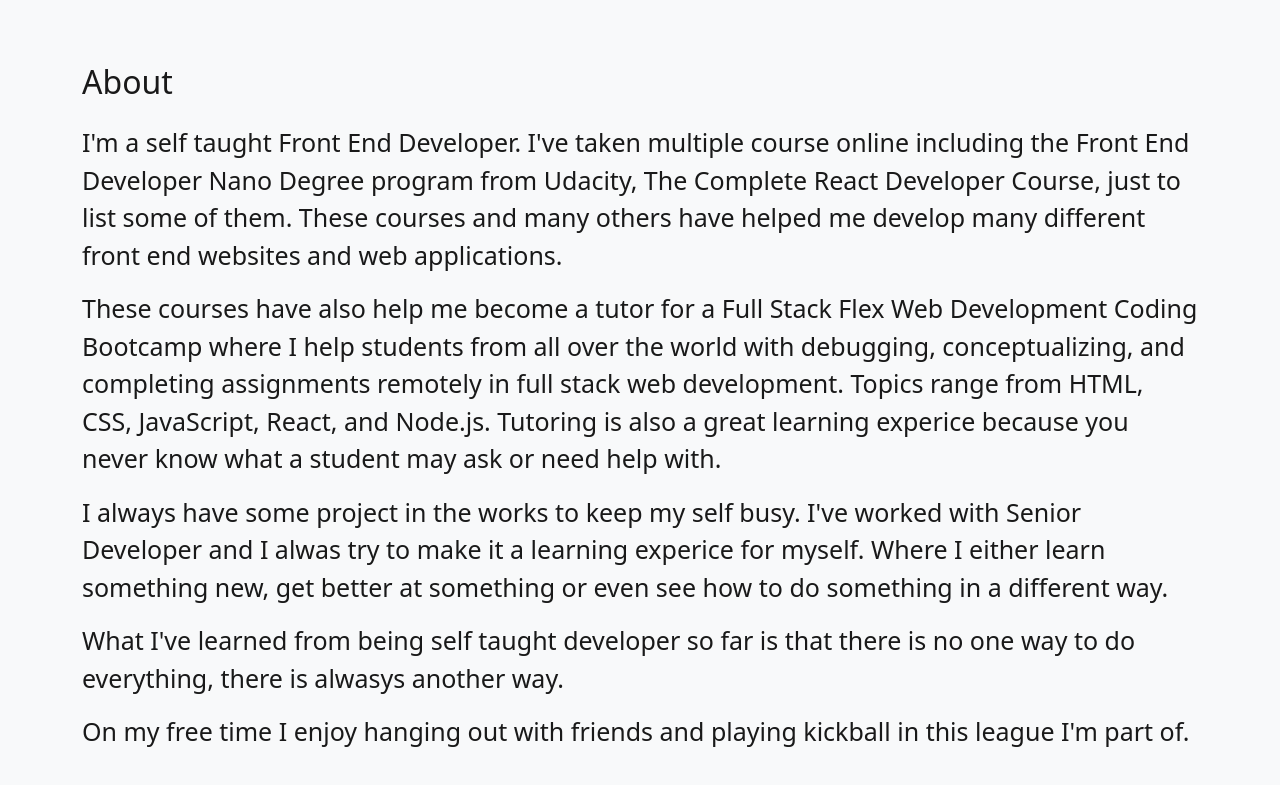
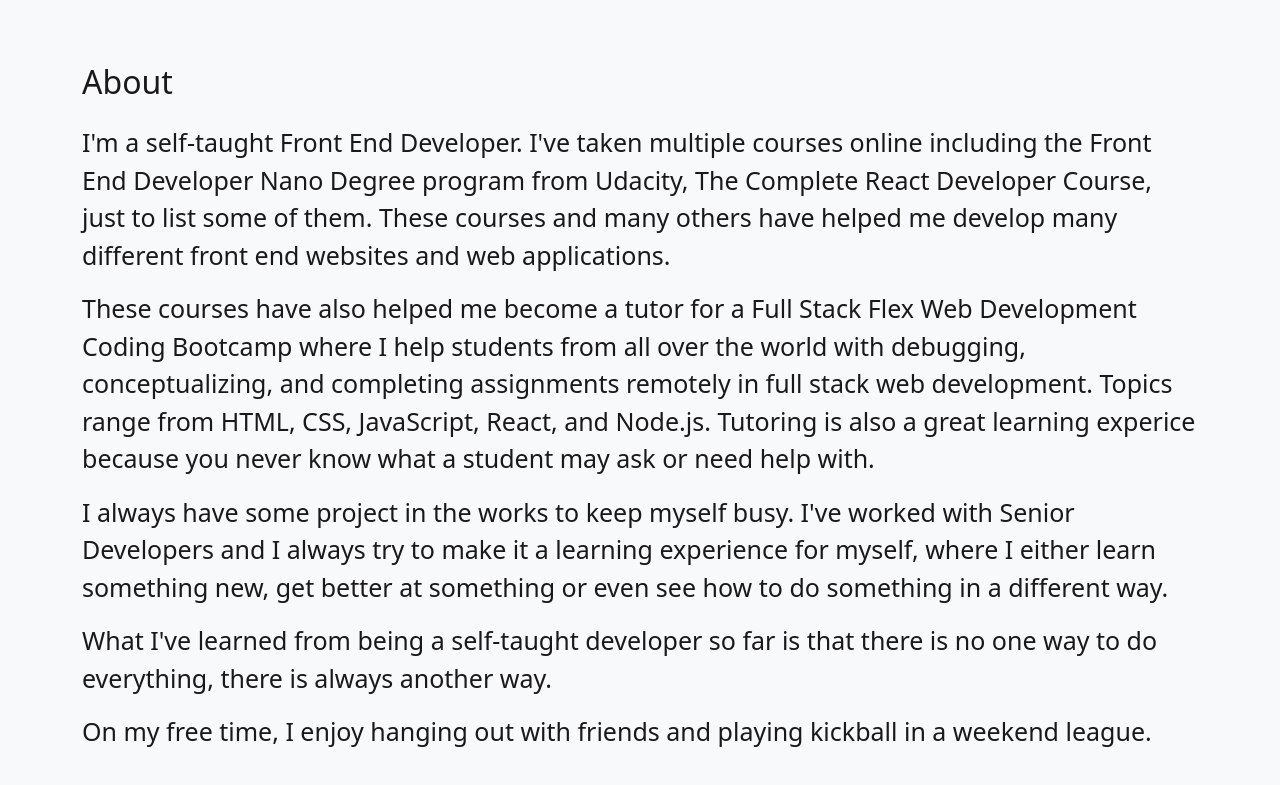
Before and after one commit to thomasgilmore/portfolio2022, a React (Create React App) app: page / in a window 1280 px wide. Shown: the part 522-1307 px from the top of the page. Built offline with nearby package versions, Linux system fonts and the light colour scheme.

Commit message:
updated text for website

```diff
--- a/src/Components/About.js
+++ b/src/Components/About.js
@@ -5,11 +5,11 @@ export default function About() {
   return (
     <div className='aboutDiv'>
       <h2 className='aboutTitle' id="about">About</h2>
-      <p>I'm a self taught Front End Developer. I've taken multiple course online including the Front End Developer Nano Degree program from Udacity, The Complete React Developer Course, just to list some of them. These courses and many others have helped me develop many different front end websites and web applications.</p>
-      <p>These courses have also help me become a tutor for a Full Stack Flex Web Development Coding Bootcamp where I help students from all over the world with debugging, conceptualizing, and completing assignments remotely in full stack web development. Topics range from HTML, CSS, JavaScript, React, and Node.js. Tutoring is also a great learning experice because you never know what a student may ask or need help with.</p>
-      <p>I always have some project in the works to keep my self busy. I've worked with Senior Developer and I alwas try to make it a learning experice for myself. Where I either learn something new, get better at something or even see how to do something in a different way.</p>
-      <p>What I've learned from being self taught developer so far is that there is no one way to do everything, there is alwasys another way.</p>
-      <p>On my free time I enjoy hanging out with friends and playing kickball in this league I'm part of.</p>
+      <p>I'm a self-taught Front End Developer. I've taken multiple courses online including the Front End Developer Nano Degree program from Udacity, The Complete React Developer Course, just to list some of them. These courses and many others have helped me develop many different front end websites and web applications.</p>
+      <p>These courses have also helped me become a tutor for a Full Stack Flex Web Development Coding Bootcamp where I help students from all over the world with debugging, conceptualizing, and completing assignments remotely in full stack web development. Topics range from HTML, CSS, JavaScript, React, and Node.js. Tutoring is also a great learning experice because you never know what a student may ask or need help with.</p>
+      <p>I always have some project in the works to keep myself busy. I've worked with Senior Developers and I always try to make it a learning experience for myself, where I either learn something new, get better at something or even see how to do something in a different way.</p>
+      <p>What I've learned from being a self-taught developer so far is that there is no one way to do everything, there is always another way.</p>
+      <p>On my free time, I enjoy hanging out with friends and playing kickball in a weekend league.</p>
     </div>
   )
 }
--- a/src/Components/DesignoMultiPageWebsite.js
+++ b/src/Components/DesignoMultiPageWebsite.js
@@ -14,10 +14,10 @@ export default function DesignoMultiPageWebsite() {
           <a href="https://gilmore-designo.netlify.app/" target="_blank" className={`${theme}ViewSiteLink`} rel="noreferrer">View Site</a>
           <a href="https://github.com/thomasgilmore95/designo-multi-page-website" target="_blank" className={`${theme}ViewCodeLink`} rel="noreferrer">View Code</a>
         </div>
-        <p className="projectText">This project I followed a figma design that was given to me to create a multi-page react website. To create the different pages I used React Router to display the different components for each page.</p>
+        <p className="projectText">This project I followed a Figma design that was given to me to create a multi-page react website. To create the different pages, I used React Router to display the different components for each page.</p>
         <h3>What I Learned?</h3>
-        <p className="projectText">Practing making a multi page website while creating the site with React.</p>
-        <p className='projectText'>I've been using the useContext hook in a couple of projects and I also wanted to included it in this project to help maintain react state and functions that are shared between children components.</p>
+        <p className="projectText">Practicing making a multi-page website while creating the site with React.</p>
+        <p className='projectText'>I've been using the useContext hook in a couple of projects and I also wanted to include it in this project to help maintain react state and functions that are shared between components.</p>
       </Container>
     </div>
   )
--- a/src/Components/Home.js
+++ b/src/Components/Home.js
@@ -25,7 +25,7 @@ export default function Home() {
         <div>
         <h1 className='hiThere'>Hi there, I'm Thomas.</h1>
         <Typewriter options={{
-          strings: ['Front End Developer.', 'Self Taught Developer.'],
+          strings: ['Front End Developer.', 'Self-Taught Developer.'],
           autoStart: true,
           loop: true,
           cursorClassName: 'heroCursor',
--- a/src/Components/MoodyCreatureSociety.js
+++ b/src/Components/MoodyCreatureSociety.js
@@ -14,12 +14,12 @@ export default function MoodyCreatureSociety() {
           <a href="https://moody-creature-society.netlify.app/" target="_blank" className={`${theme}ViewSiteLink`} rel="noreferrer">View Site</a>
           <a href="https://github.com/thomasgilmore95/mcs" target="_blank" className={`${theme}ViewCodeLink`} rel="noreferrer">View Code</a>
         </div>
-        <p className="projectText">This project I worked with a team lead, backend developer, and the client. I worked on the Frontend landing page using React for a NFT. It displays price info, date release, some of the pictures of the NFTs for sale, etc.</p>
+        <p className="projectText">This project I worked with a team lead, back end developer, and the client. I worked on the front end side of a landing page using React for a NFT. It displays price info, date release, some of the pictures of the NFTs for sale, etc.</p>
 
         <p className="projectText">I was given all of the elements for the website (ex. images and text) and they gave me a sketch to follow that was written on a piece of paper. It was definitely one of the more interesting ways to get a design and possibly made it more difficult. However, I'm always up for a good challenge to work on.</p>
 
         <h3>What I Learned?</h3>
-        <p className="projectText">Working with new people is always a good challenge that I welcome and like to learn something if I can. Since there are so many ways on how to do something, I really enjoy seeing different ways to do things.</p>
+        <p className="projectText">Working with new people is always a good challenge that I welcome and I like to learn something if I can. Since there are so many ways on how to do something, I really enjoy seeing different ways accomplish a task.</p>
       </Container>
     </div>
   )
--- a/src/Components/PokemonIndex.js
+++ b/src/Components/PokemonIndex.js
@@ -17,12 +17,12 @@ export default function PokemonIndex() {
         <p className="projectText">Implements user login feature with Google OAuth and utilizes context hook to handle UI states</p>
         <p className="projectText">Integrates REST protocol that works with Pokemoncg.io API endpoints</p>
 
-        <p className="projectText">I like to add new coding challenges for myself while doing new projects. So I can learn something new while creating a new project. I implemented user login feature with Google Oauth and the UI updates to display the users picture and name in the nav when they are signed in.</p>
+        <p className="projectText">I like to add new coding challenges for myself while doing new projects, so I can learn something new. I implemented user login feature with Google Oauth and the UI updates to display the users picture and name in the nav when they are signed in.</p>
 
-        <p className="projectText">Integrate REST protocol that works with Pokemoncg.io API endpoints to fetch the Pokémon cards to display them and you can also search for a particular Pokémon card and the UI will update to only display that Pokémon. I utilized context hook to handle UI states for the application and also created UI components with functional components and hooks.
+        <p className="projectText">Integrate REST protocol that works with Pokemoncg.io API endpoints to fetch the Pokémon cards to display them and you can also search for a particular Pokémon card and the UI will update to only display that Pokémon card. I utilized context hook to handle UI states for the application and also created UI components with functional components and hooks.
         </p>
         <h3>What I Learned?</h3>
-        <p className='projectText'>I first made this project using JavaScript and then converted the code to TypeScript. I also used useContext to store all my varibales and functions, so I can easily pass down all of the information down to children components.</p>
+        <p className='projectText'>I first made this project using JavaScript and then converted the code to TypeScript. I also used useContext to store all my variables and functions, so I can easily pass down all of the information to children components.</p>
       </Container>
     </div>
   )
--- a/src/Components/WineRecommendations.js
+++ b/src/Components/WineRecommendations.js
@@ -15,8 +15,8 @@ export default function WineRecommendations() {
           <a href="https://github.com/thomasgilmore95/wine-recommendations-app-v2" target="_blank" className={`${theme}ViewCodeLink`} rel="noreferrer">View Code</a>
         </div>
         <p className="projectText">I created a Wine Recommendations Application where you can either find a dish that goes well with a given wine (ex. Malbec, Pinot Grigio, Rose Wine, ... etc.). Also you can find a wine that goes well with a food. Food can be a dish name ("steak"), an ingredient name ("salmon"), or a cuisine ("Italian").</p>
-        <p className="projectText">For the Wine Recommendations I'm using two API endpoints from Spoonacular API. I'm using the get dish pairing for wine were you find a dish that goes well with a given wine and I'm also using get wine pairing that finds a wine that goes well with food.</p>
-        <p className="projectText">I used React to create the frontend for this project. I used two AJAX calls for the two different API endpoints to return the data to the user and using Netlify to host the app.</p>
+        <p className="projectText">For the Wine Recommendations, I'm using two API endpoints from Spoonacular API. I'm using the get dish pairing for wine where you find a dish that goes well with a given wine and I'm also using get wine pairing that finds a wine that goes well with food.</p>
+        <p className="projectText">I used React to create the front end for this project. I used two AJAX calls for the two different API endpoints to return the data to the user and using Netlify to host the app.</p>
         <h3>What I Learned?</h3>
         <p className='projectText'>Deploying a site that fetches from two different APIs to return data and images to the user based on what they typed in.</p>
       </Container>
```
